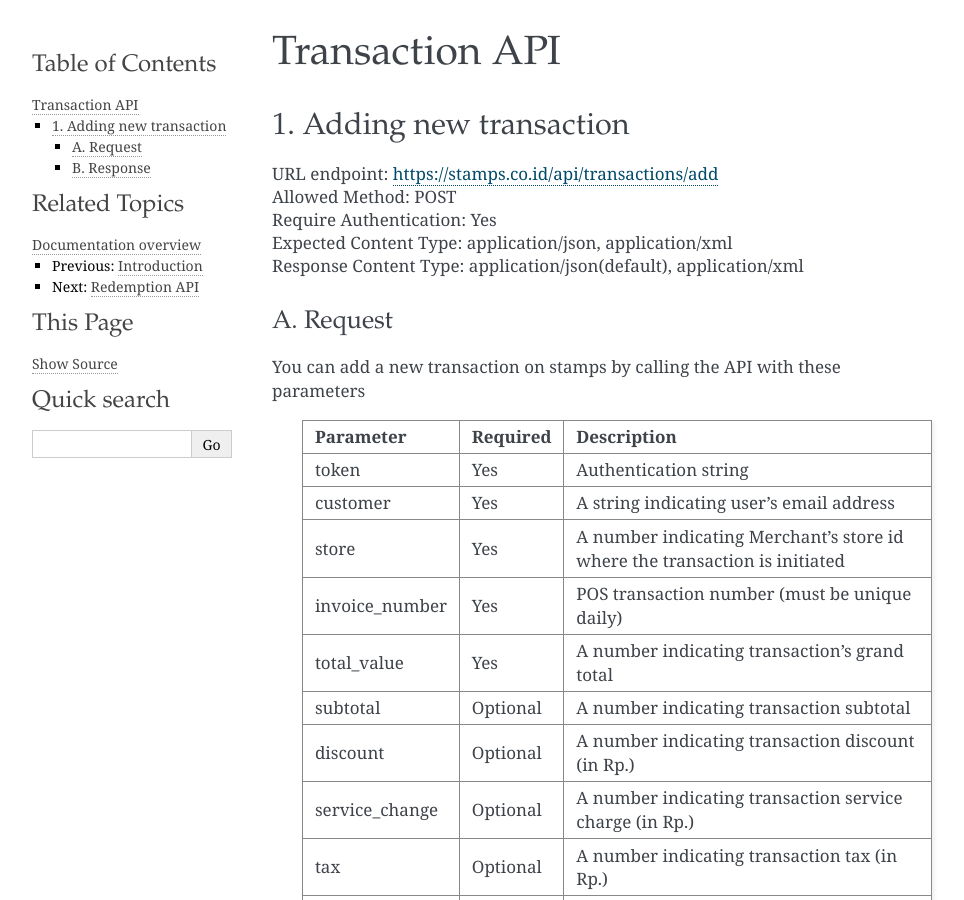
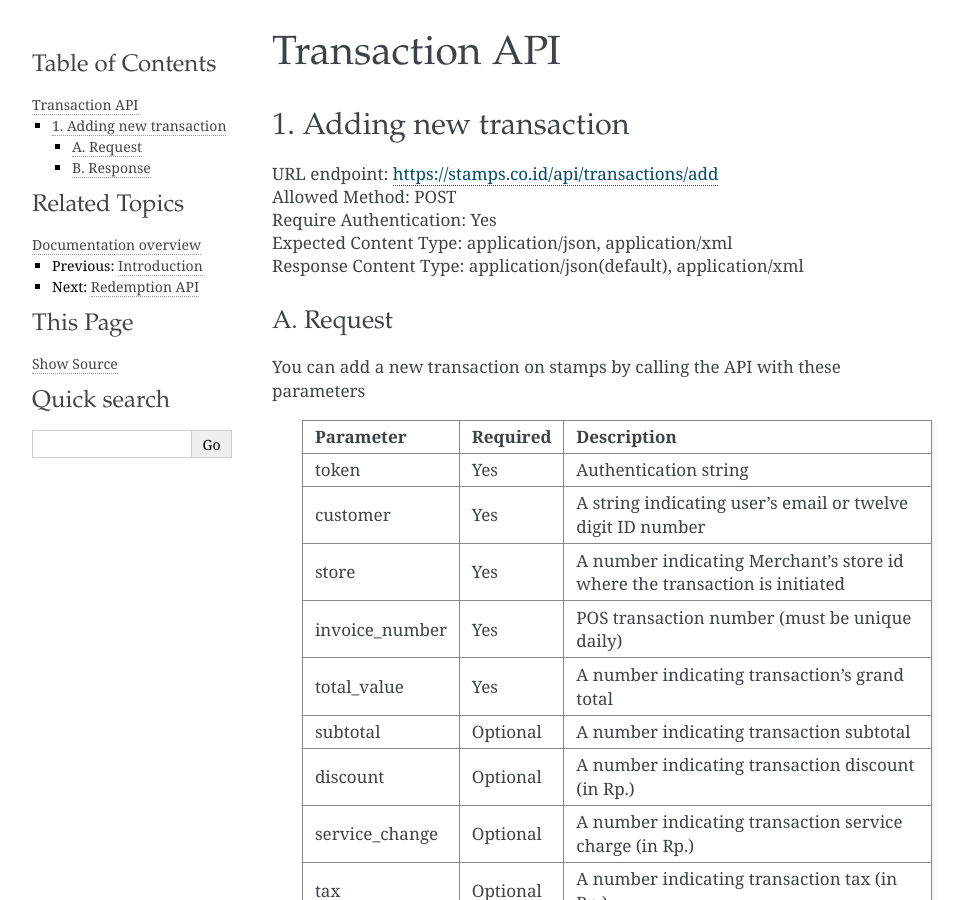
Before and after one commit to ui/guiness-api-docs, a Sphinx documentation site: the page built from source/transaction_api.rst, in a window 1280 px wide and 900 px high. Shown: the whole window, without its empty margins (148-1112 px from the left). Built offline with Sphinx 7.4.7, drawn with Linux system fonts in a browser that asks for light colours.

Commit message:
Clarified that "customer" field in transaction API also accepts member id

```diff
--- a/source/transaction_api.rst
+++ b/source/transaction_api.rst
@@ -22,7 +22,7 @@ You can add a new transaction on stamps by calling the API with these parameters
     =============== =========== =======================
     token           Yes         Authentication string
     customer        Yes         A string indicating user's
-                                email address
+                                email or twelve digit ID number
     store           Yes         A number indicating Merchant's
                                 store id where the transaction is initiated
     invoice_number  Yes         POS transaction number (must
```
